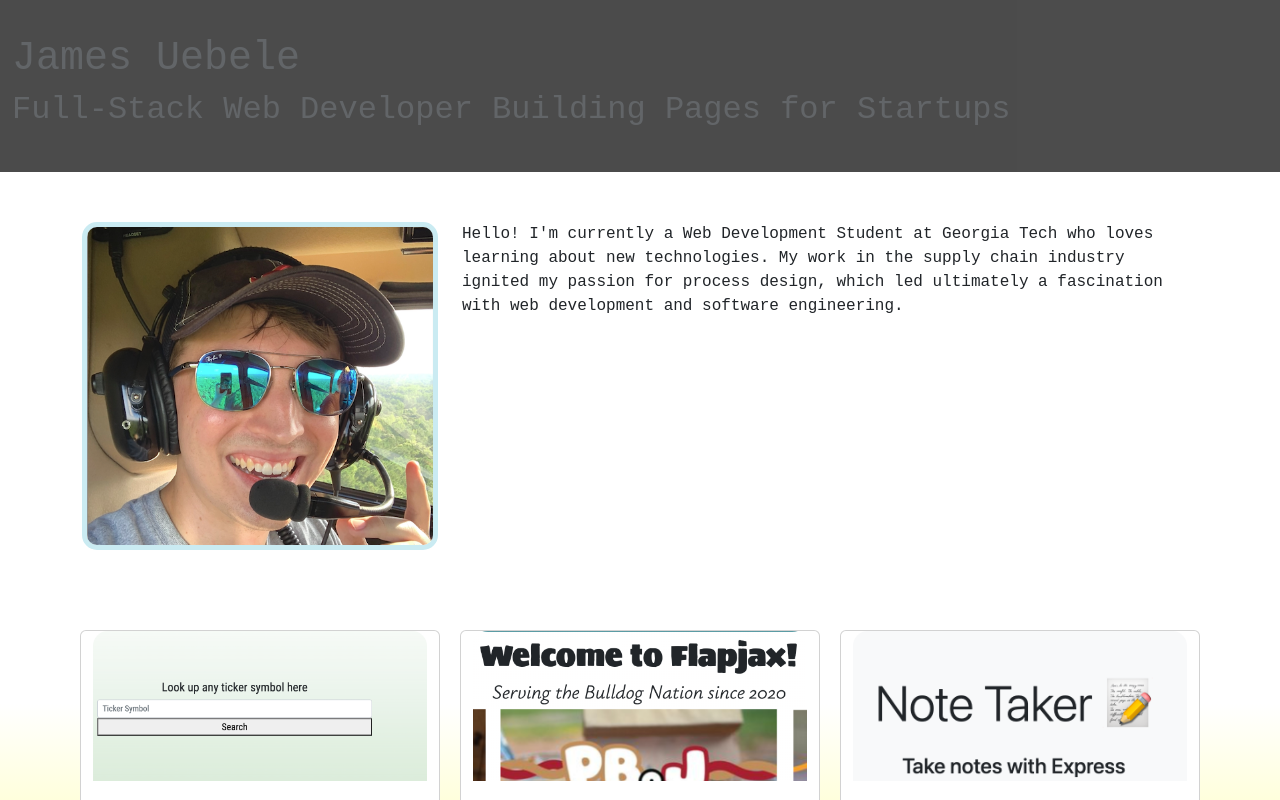
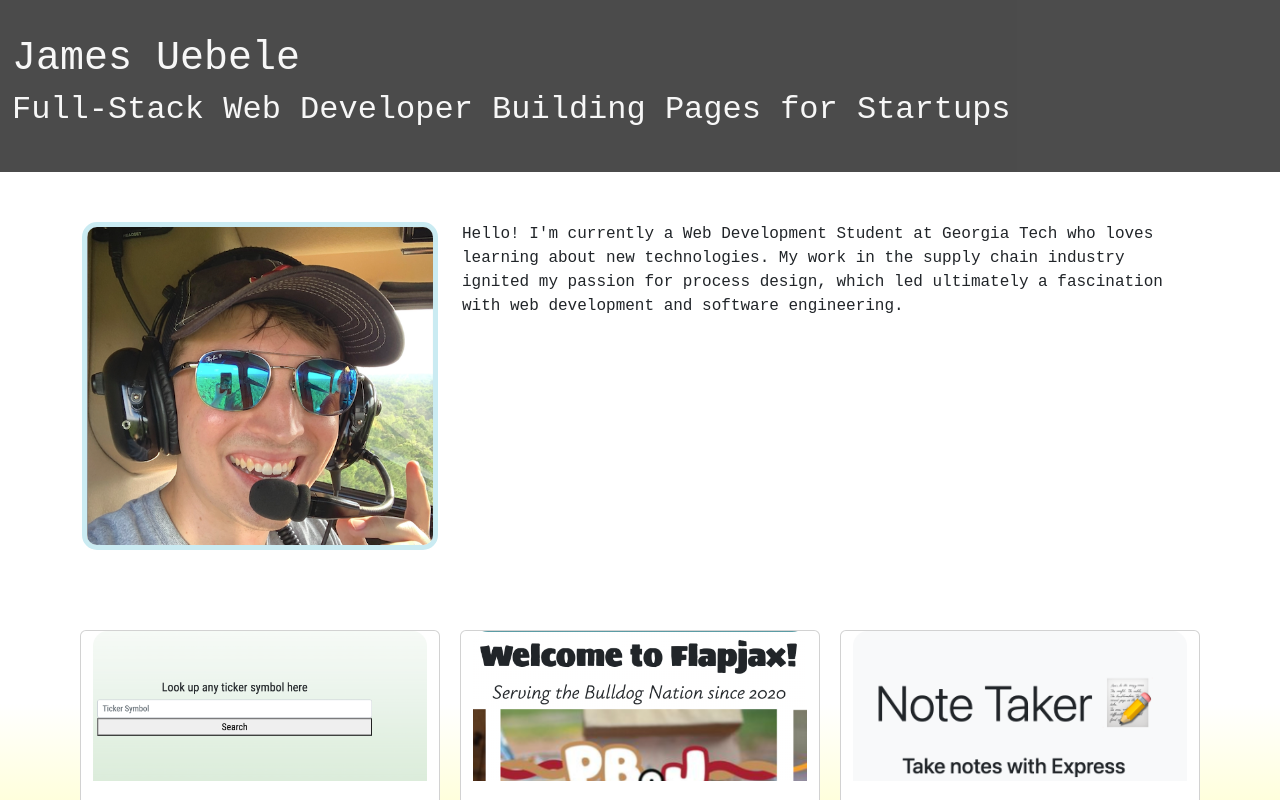
Before and after one commit to Juebele/SPA_Portfolio, a React (Create React App) app: page / in a window 1280 px wide. Shown: the top 800 px of the page. Built offline with nearby package versions, Linux system fonts and the light colour scheme.

Commit message:
added homepage

```diff
--- a/package.json
+++ b/package.json
@@ -1,4 +1,5 @@
 {
+  "homepage": "/SPA_Portfolio/",
   "name": "portfolio",
   "version": "0.1.0",
   "private": true,
@@ -7,6 +8,7 @@
     "@testing-library/react": "^13.4.0",
     "@testing-library/user-event": "^13.5.0",
     "bootstrap": "^5.3.0",
+    "gh-pages": "^5.0.0",
     "react": "^18.2.0",
     "react-dom": "^18.2.0",
     "react-scripts": "5.0.1",
@@ -16,7 +18,8 @@
     "start": "react-scripts start",
     "build": "react-scripts build",
     "test": "react-scripts test",
-    "eject": "react-scripts eject"
+    "eject": "react-scripts eject",
+    "deploy": "gh-pages -d build"
   },
   "eslintConfig": {
     "extends": [
--- a/src/style.css
+++ b/src/style.css
@@ -15,6 +15,7 @@
 }
 
 .header {
+    color: whitesmoke;
     background-color: black;
     opacity: 70%;
     display: flex;
```
Also changed, not shown: 1 other file (tests, documents, lock files or other folders).
